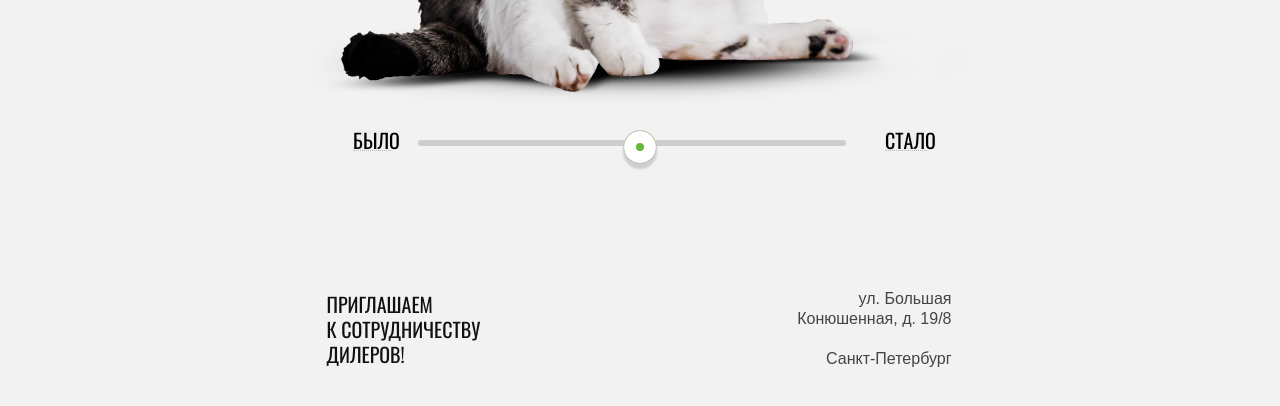
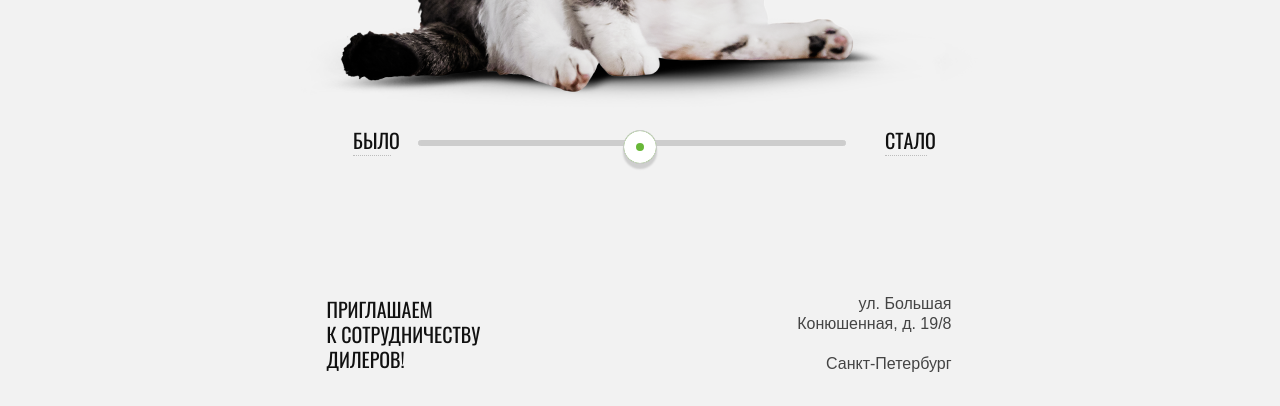
Before and after one commit to RickVoynich/718443-cat-energy-18, a website: page source/index.html in a window 1280 px wide. Shown: the part 3360-3766 px from the top of the page. Drawn offline with nearby package versions, Linux system fonts and the light colour scheme; files that its build step writes are made by us from their sources.

Commit message:
Б8
Подключены правильные шрифты, их размеры, цвет и толщина равны соответствующим параметрам в макетах и техническом задании.

```diff
--- a/source/less/blocks/demo.less
+++ b/source/less/blocks/demo.less
@@ -57,19 +57,12 @@
   font-family: @font-family--oswald;
   font-size: 16px;
   line-height: 20px;
+  color: @color-black;
+  background-color: transparent;
   border: none;
-  border-bottom: 1px dotted rgba(17, 17, 17, 0.23);
-  transition: all 0.5s ease;
   padding: 0;
+  padding-bottom: 5px;
   text-transform: uppercase;
-
-  &:hover {
-    border-bottom: 1px solid rgba(17, 17, 17, 0.4);
-  }
-
-  &:active {
-    border: none;
-  }
 }
 
 .demo__cat--after {
@@ -191,6 +184,16 @@
     line-height: 20px;
     padding-left: 0;
     padding-right: 0;
+    border-bottom: 1px dotted rgba(17, 17, 17, 0.23);
+    transition: all 0.5s ease;
+
+    &:hover {
+      border-bottom: 1px solid rgba(17, 17, 17, 0.4);
+    }
+
+    &:active {
+      border: none;
+    }
   }
 
   .demo__description {
```
